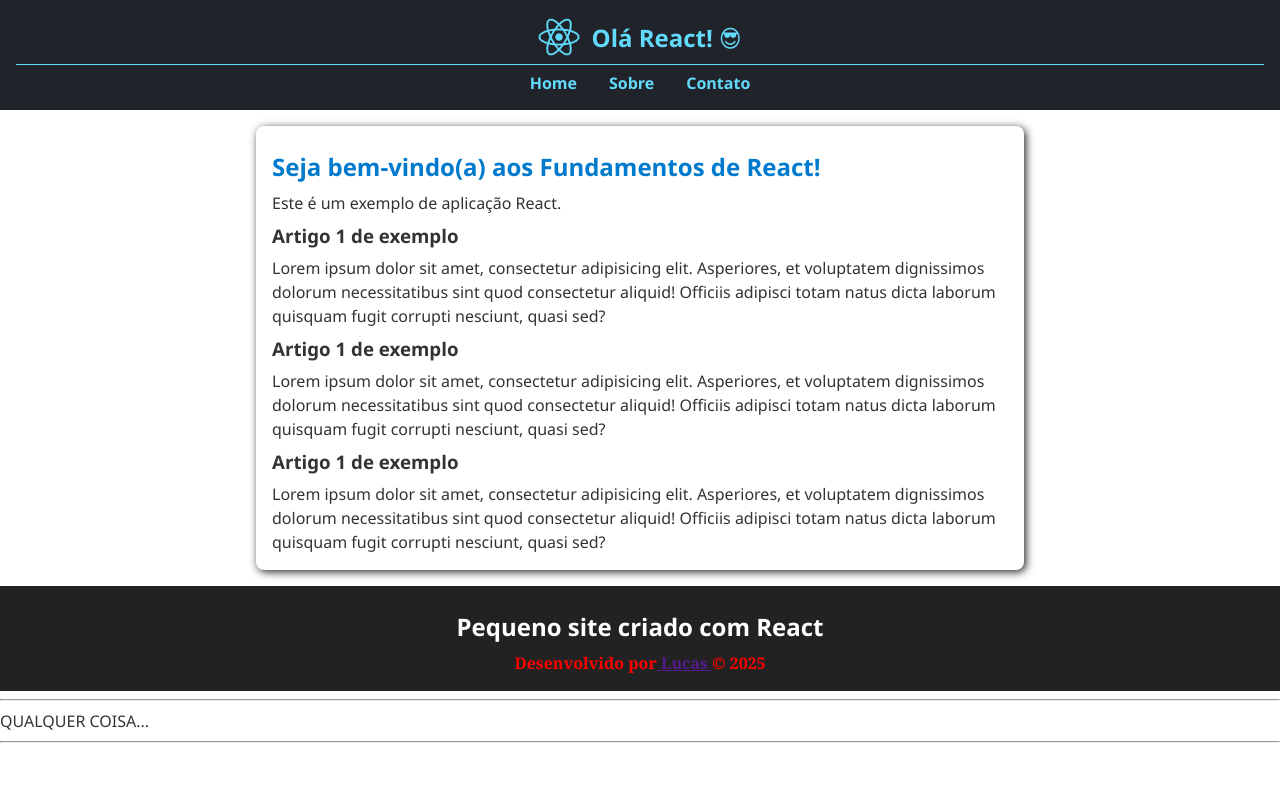
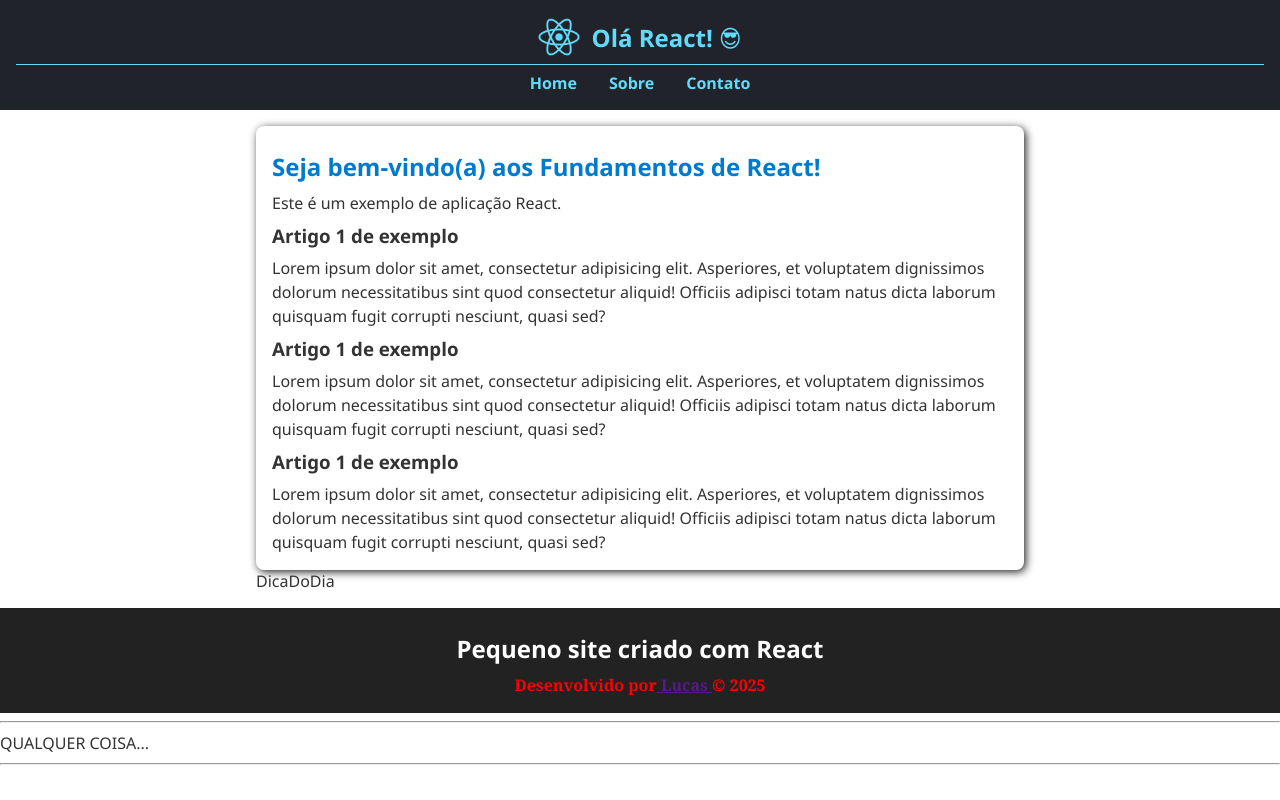
Before and after one commit to lucax13/react-fundamentos, a React (Vite) app: page / in a window 1280 px wide. Built offline with nearby package versions, Linux system fonts and the light colour scheme.

Commit message:
instala lib

```diff
--- a/package.json
+++ b/package.json
@@ -10,13 +10,16 @@
     "preview": "vite preview"
   },
   "dependencies": {
+    "components": "^0.1.0",
     "react": "^19.1.0",
-    "react-dom": "^19.1.0"
+    "react-dom": "^19.1.0",
+    "styled": "^1.0.0"
   },
   "devDependencies": {
     "@eslint/js": "^9.25.0",
     "@types/react": "^19.1.2",
     "@types/react-dom": "^19.1.2",
+    "@types/styled-components": "^5.1.34",
     "@vitejs/plugin-react": "^4.4.1",
     "eslint": "^9.25.0",
     "eslint-plugin-react-hooks": "^5.2.0",
--- a/src/components/Conteudo/Conteudo.tsx
+++ b/src/components/Conteudo/Conteudo.tsx
@@ -1,4 +1,5 @@
 import Artigo from "../Artigo/Artigo";
+import DicaDoDia from "../DicaDoDia/DicaDoDia";
 import estilos from "./Conteudo.module.css";
 
 export default function Conteudo() {
@@ -14,6 +15,8 @@ export default function Conteudo() {
 
         <Artigo />
       </section>
+
+      <DicaDoDia />
     </main>
   );
 }
--- /dev/null
+++ b/src/components/DicaDoDia/DicaDoDia.tsx
@@ -0,0 +1,3 @@
+export default function DicaDoDia() {
+  return <div>DicaDoDia</div>;
+}
```
Also changed, not shown: 2 other files (tests, documents, lock files or other folders).
